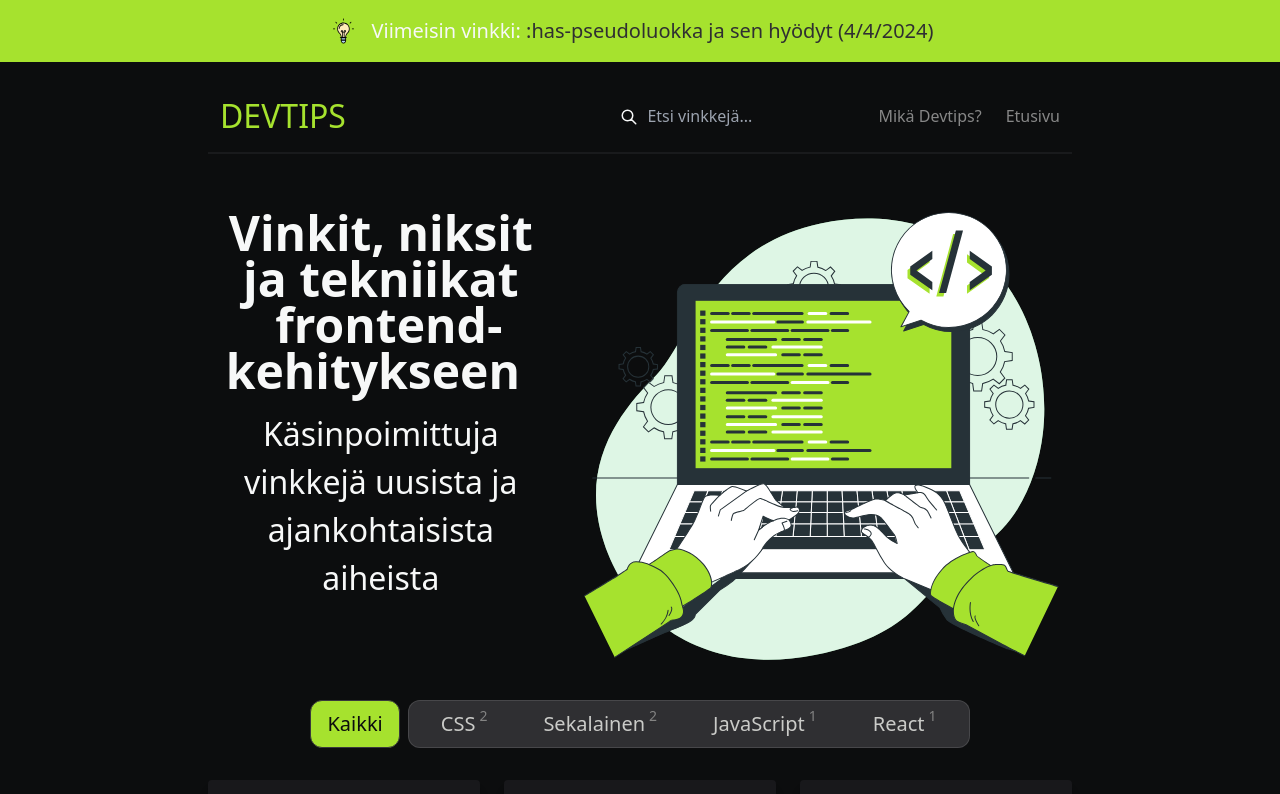
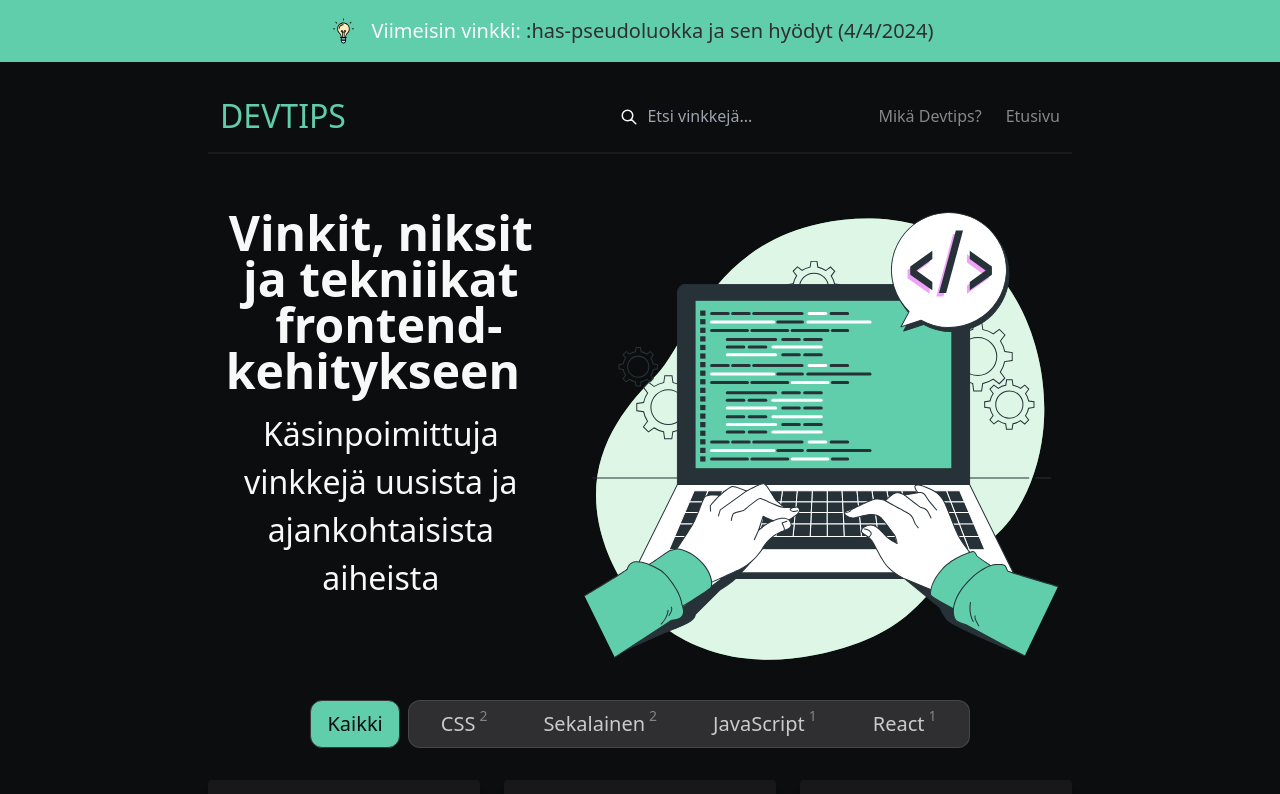
Before and after one commit to juusorutanen/fronttivinkit, a Next.js app: page / in a window 1280 px wide. Shown: the top 794 px of the page. Built offline with nearby package versions, Linux system fonts and the light colour scheme.

Commit message:
small style adjustments

```diff
--- a/components/Categories/Categories.jsx
+++ b/components/Categories/Categories.jsx
@@ -43,7 +43,7 @@ export default function CategoryButtons({ posts }) {
                 router.push(`/?category=${category}`, { scroll: false });
               }}
               className={`py-1 px-7 flex gap-x-1 font-medium transition-all relative ${
-                activeCategory === category ? "" : "   hover:text-gray"
+                activeCategory === category ? "" : "hover:text-gray"
               }`}
             >
                 {/* use motion div to create a sliding effect */}
@@ -54,7 +54,7 @@ export default function CategoryButtons({ posts }) {
                     ease: [0.16, 1, 0.3, 1],
                   }}
                   layoutId="active"
-                  className=" absolute inset-0 bg-accent rounded-xl"
+                  className="absolute inset-0 bg-accent rounded-xl"
                 />
               )}
               <span className="text-sm xl:text-h6 relative mix-blend-exclusion  z-10">
--- a/tailwind.config.js
+++ b/tailwind.config.js
@@ -31,7 +31,8 @@ module.exports = {
       'dim-gray': '#39393C',
       'light-gray': '#878787',
       'gray': '#D1D1D1',
-      'accent': '#A6E22E',
+      'accent': '#60CDAB',
+      'accent-purple': '#f0a2fa',
       'white': '#F7F8F8',
       'light-grey':'#8a8f98',
       'primary': '#EFECE6',
```
Also changed, not shown: public/heroimg.svg.
